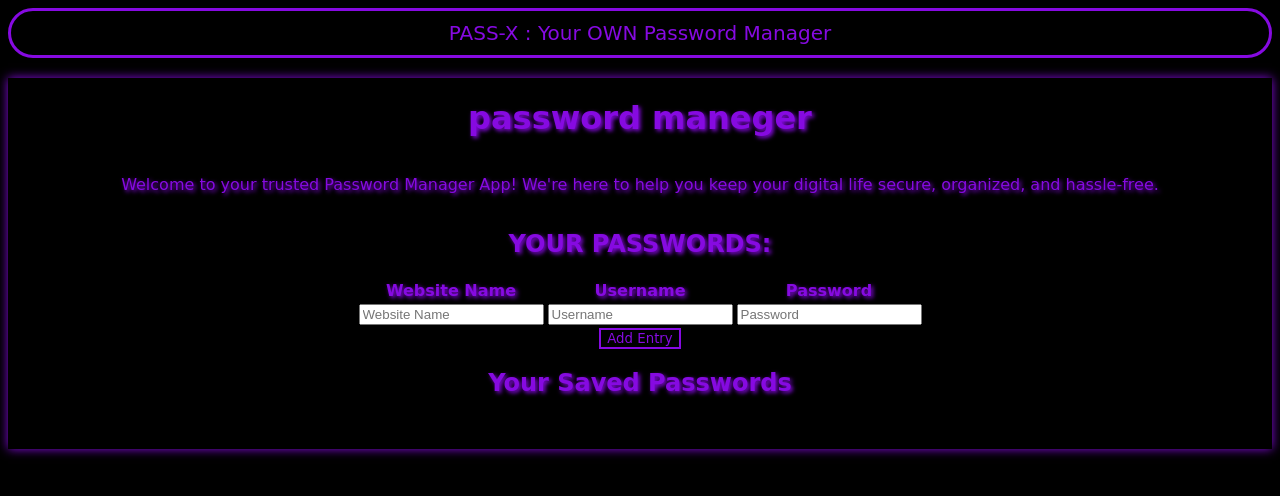
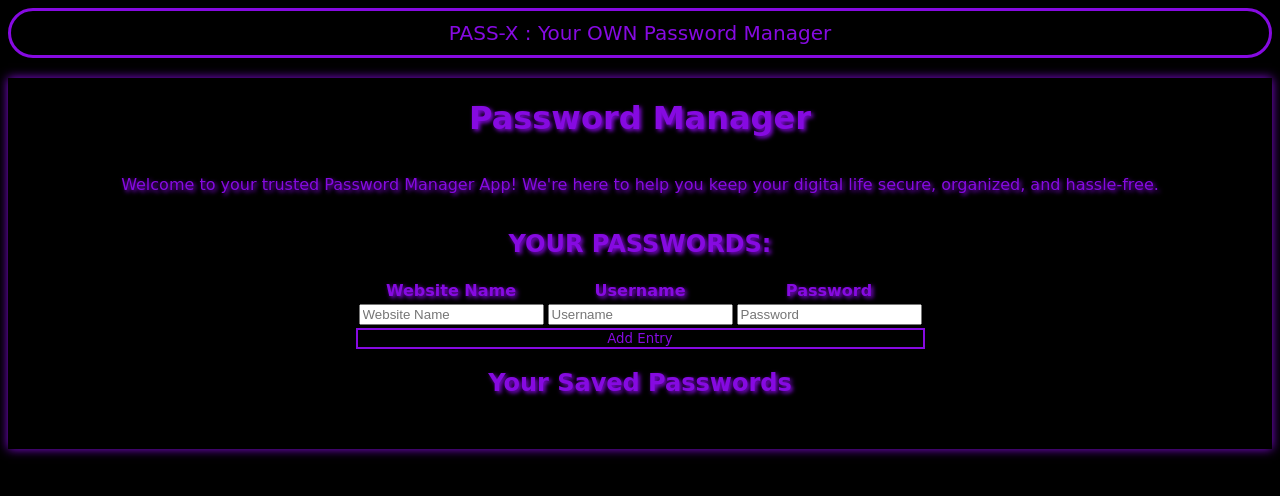
Before and after one commit to SomsubhroChakraborty/PASS-X-Your-OWN-Password-Manager, a website: page index.html in a window 1280 px wide. Drawn offline with Linux system fonts and the light colour scheme; a web font is replaced by a local one.

Commit message:
1 file modified

```diff
--- a/index.html
+++ b/index.html
@@ -32,6 +32,7 @@
                       th,
                       td {
                         border: 1px solid #ddd;
+                        display:flex;
                       }
                       th,
                       td {
@@ -60,7 +61,12 @@
               border:2px solid #860ae1;
             }
 
-
+      .content{
+        display :flex;
+        flex-direction :coloumn;
+        flex-wrap:wrap;
+        flex-direction:column;
+      }
 
                   }
     </style>
@@ -68,12 +74,13 @@
   <body>
     <nav>PASS-X : Your OWN Password Manager</nav>
     <div class="container">
-      <h1>password maneger</h1>
+      <h1>Password Manager</h1>
       <p>
         Welcome to your trusted Password Manager App! We're here to help you
         keep your digital life secure, organized, and hassle-free.
       </p>
       <h2>YOUR PASSWORDS:</h2>
+      <div class="content">
         <table>
           <tr>
             <th>Website Name</th>
@@ -91,6 +98,8 @@
           </tr>
         </table>
         <button id="add" type="submit">Add Entry</button>
+      </div>
+
       <h2>Your Saved Passwords</h2>
       <ul id="list"></ul>
     </div>
```
Lines whose indentation alone changed are shown as unchanged.
